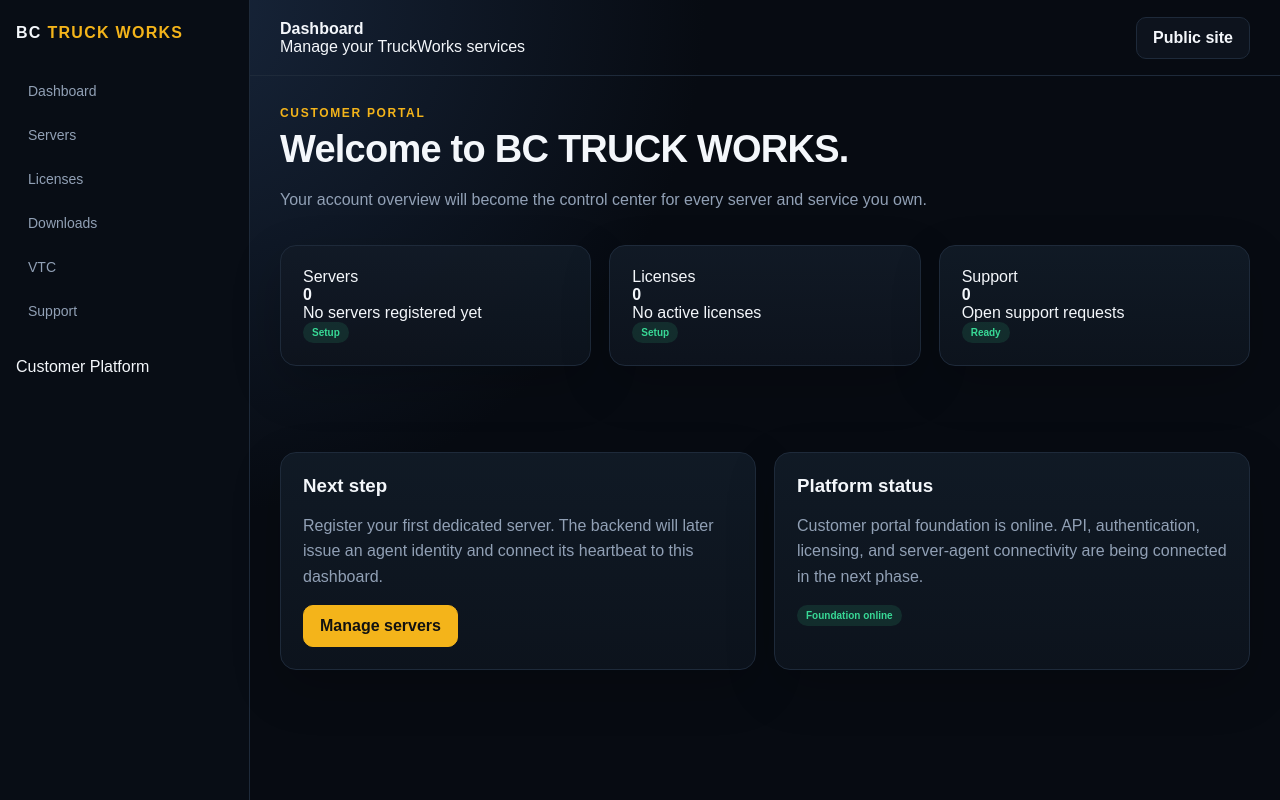
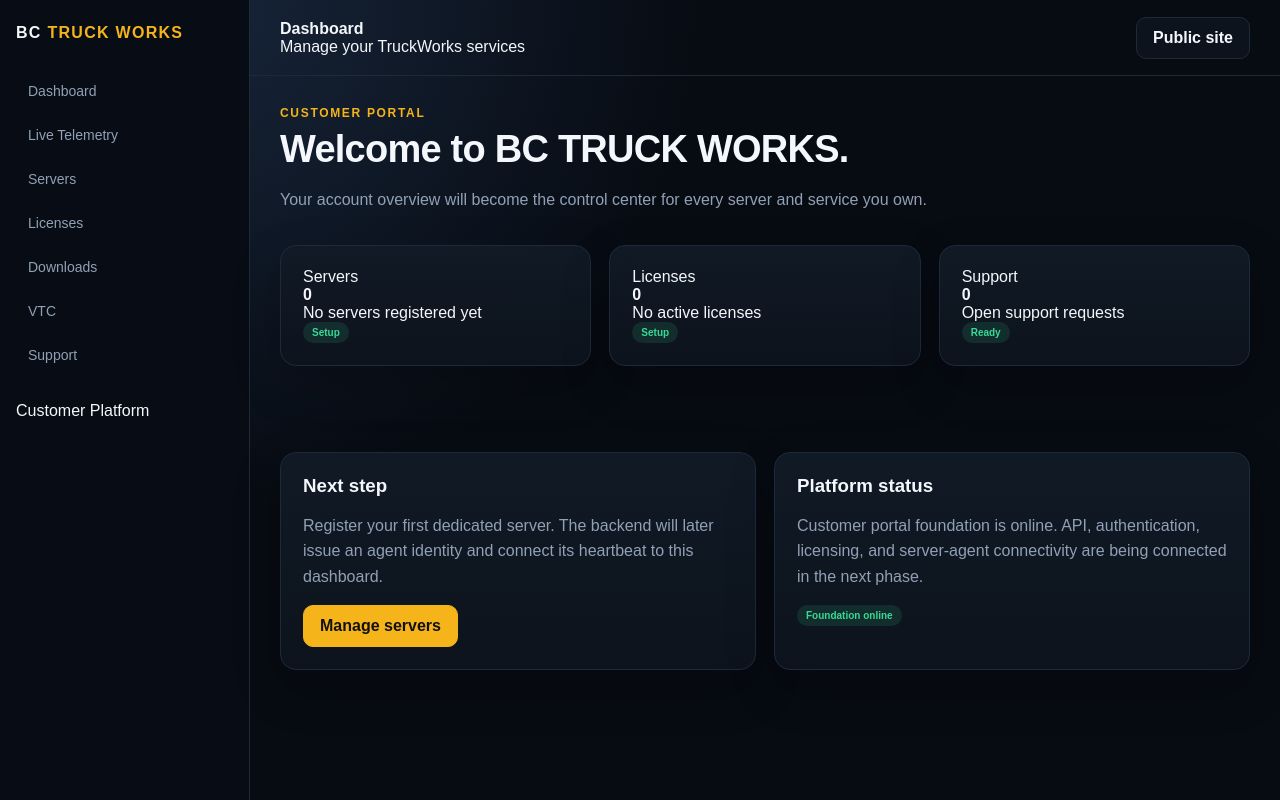
Before and after one commit to dospatch/truckWorks, a Next.js app in the folder apps/web/: page /dashboard in a window 1280 px wide. Built offline with nearby package versions, Linux system fonts and the light colour scheme.

Commit message:
Add live telemetry dashboard navigation

```diff
--- a/apps/web/app/components/DashboardShell.tsx
+++ b/apps/web/app/components/DashboardShell.tsx
@@ -2,6 +2,7 @@ import Link from "next/link";
 
 const links = [
   ["Dashboard", "/dashboard"],
+  ["Live Telemetry", "/dashboard/telemetry"],
   ["Servers", "/dashboard/servers"],
   ["Licenses", "/dashboard/licenses"],
   ["Downloads", "/dashboard/downloads"],
```
